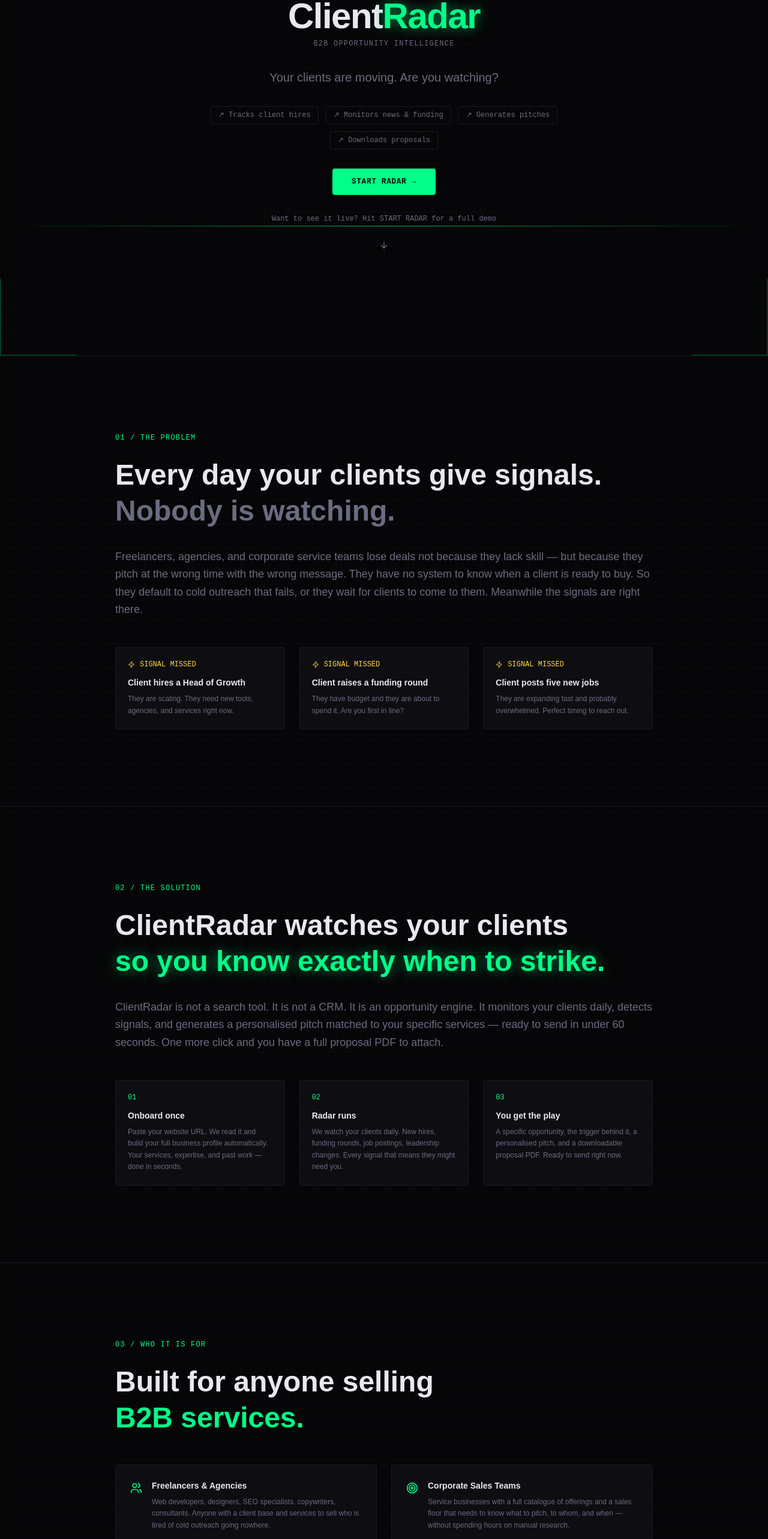
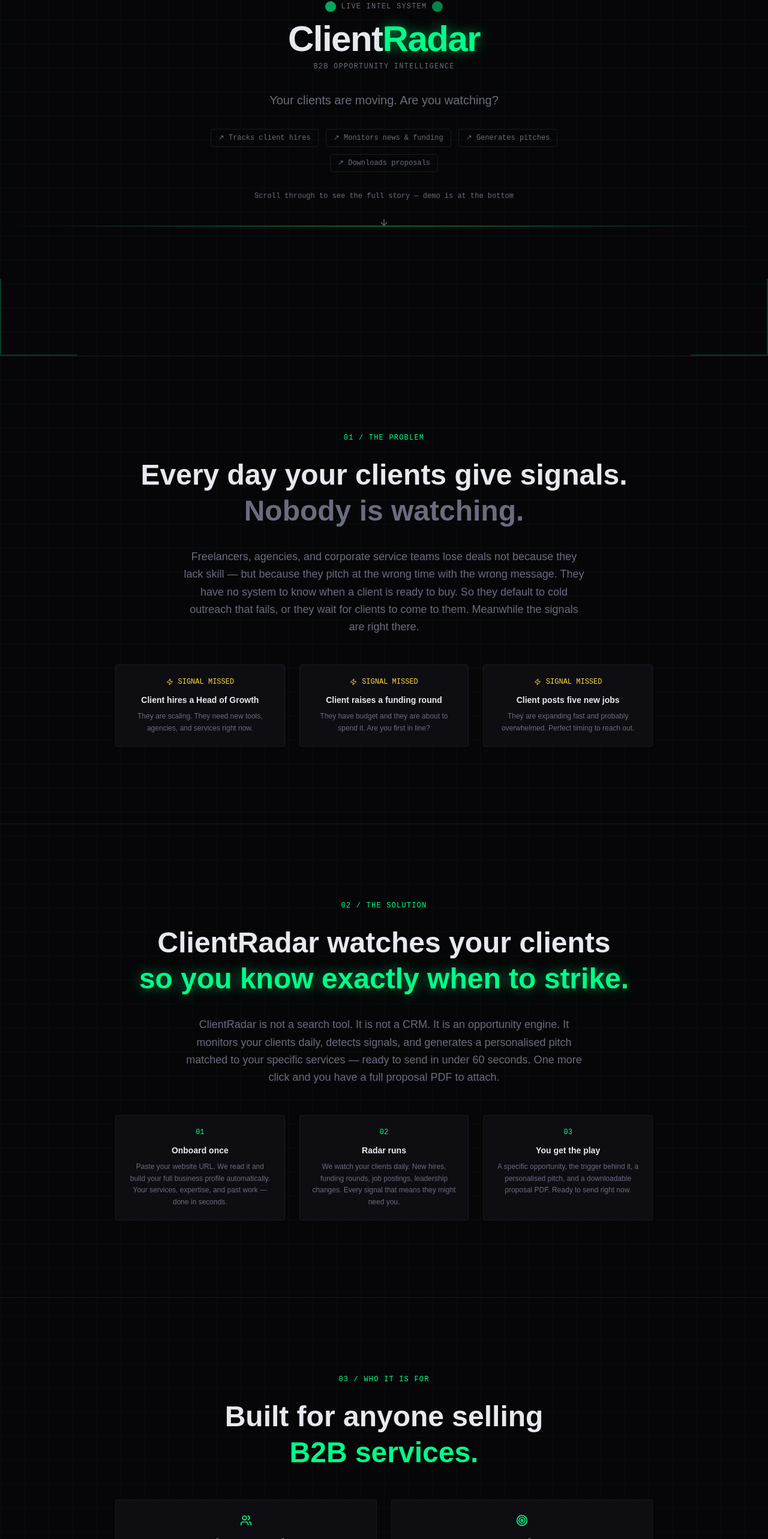
Before and after one commit to MahnoorAhmed-Dev/Client-Radar, a Next.js app: page / in a window 1280 px wide. Shown: the part 207-2773 px from the top of the page at 60% size. Built offline with nearby package versions, Linux system fonts and the light colour scheme.

Commit message:
feat: move demo CTA to bottom for smooth pitch flow

```diff
--- a/app/page.tsx
+++ b/app/page.tsx
@@ -86,25 +86,8 @@ export default function Home() {
             ))}
           </div>
 
-          <div className="flex gap-4 justify-center flex-wrap">
-            <button
-              onClick={() => router.push('/onboarding')}
-              className="btn-primary px-8 py-3 rounded text-sm"
-            >
-              START RADAR →
-            </button>
-            {businessId && (
-              <button
-                onClick={() => router.push(`/dashboard?b=${businessId}`)}
-                className="px-8 py-3 rounded text-sm font-mono border border-radar-border text-radar-dim hover:border-radar-accent hover:text-radar-accent transition-all"
-              >
-                OPEN DASHBOARD
-              </button>
-            )}
-          </div>
-
           <p className="font-mono text-radar-dim text-xs">
-            Want to see it live? Hit START RADAR for a full demo
+            Scroll through to see the full story — demo is at the bottom
           </p>
 
           <div className="flex items-center justify-center mt-2">
@@ -115,7 +98,7 @@ export default function Home() {
 
       {/* PROBLEM */}
       <section className="py-32 px-6 border-t border-radar-border">
-        <div className="max-w-4xl mx-auto">
+        <div className="max-w-4xl mx-auto text-center">
           <div className="font-mono text-radar-accent text-xs tracking-widest uppercase mb-6">
             01 / THE PROBLEM
           </div>
@@ -124,7 +107,7 @@ export default function Home() {
             <br />
             <span className="text-radar-dim">Nobody is watching.</span>
           </h2>
-          <p className="font-display text-radar-dim text-lg leading-relaxed mb-12">
+          <p className="font-display text-radar-dim text-lg leading-relaxed mb-12 max-w-2xl mx-auto">
             Freelancers, agencies, and corporate service teams lose deals not because they lack
             skill — but because they pitch at the wrong time with the wrong message. They have no
             system to know when a client is ready to buy. So they default to cold outreach that
@@ -147,9 +130,9 @@ export default function Home() {
             ].map((item) => (
               <div
                 key={item.trigger}
-                className="p-5 rounded border border-radar-border bg-radar-surface"
+                className="p-5 rounded border border-radar-border bg-radar-surface text-center"
               >
-                <div className="flex items-center gap-2 mb-3">
+                <div className="flex items-center justify-center gap-2 mb-3">
                   <Zap size={12} className="text-radar-yellow" />
                   <span className="font-mono text-xs text-radar-yellow">SIGNAL MISSED</span>
                 </div>
@@ -167,7 +150,7 @@ export default function Home() {
 
       {/* SOLUTION */}
       <section className="py-32 px-6 border-t border-radar-border">
-        <div className="max-w-4xl mx-auto">
+        <div className="max-w-4xl mx-auto text-center">
           <div className="font-mono text-radar-accent text-xs tracking-widest uppercase mb-6">
             02 / THE SOLUTION
           </div>
@@ -178,7 +161,7 @@ export default function Home() {
               so you know exactly when to strike.
             </span>
           </h2>
-          <p className="font-display text-radar-dim text-lg leading-relaxed mb-12">
+          <p className="font-display text-radar-dim text-lg leading-relaxed mb-12 max-w-2xl mx-auto">
             ClientRadar is not a search tool. It is not a CRM. It is an opportunity engine. It
             monitors your clients daily, detects signals, and generates a personalised pitch matched
             to your specific services — ready to send in under 60 seconds. One more click and you
@@ -204,7 +187,7 @@ export default function Home() {
             ].map((item) => (
               <div
                 key={item.step}
-                className="p-5 rounded border border-radar-border bg-radar-surface"
+                className="p-5 rounded border border-radar-border bg-radar-surface text-center"
               >
                 <div className="font-mono text-radar-accent text-xs mb-3">{item.step}</div>
                 <div className="font-display font-bold text-radar-text text-sm mb-2">
@@ -221,7 +204,7 @@ export default function Home() {
 
       {/* WHO IT'S FOR */}
       <section className="py-32 px-6 border-t border-radar-border">
-        <div className="max-w-4xl mx-auto">
+        <div className="max-w-4xl mx-auto text-center">
           <div className="font-mono text-radar-accent text-xs tracking-widest uppercase mb-6">
             03 / WHO IT IS FOR
           </div>
@@ -245,9 +228,9 @@ export default function Home() {
             ].map((item) => (
               <div
                 key={item.title}
-                className="p-6 rounded border border-radar-border bg-radar-surface flex gap-4"
+                className="p-6 rounded border border-radar-border bg-radar-surface flex flex-col items-center text-center gap-4"
               >
-                <item.icon size={20} className="text-radar-accent shrink-0 mt-1" />
+                <item.icon size={20} className="text-radar-accent" />
                 <div>
                   <div className="font-display font-bold text-radar-text text-sm mb-2">
                     {item.title}
@@ -264,7 +247,7 @@ export default function Home() {
 
       {/* MARKET */}
       <section className="py-32 px-6 border-t border-radar-border">
-        <div className="max-w-4xl mx-auto">
+        <div className="max-w-4xl mx-auto text-center">
           <div className="font-mono text-radar-accent text-xs tracking-widest uppercase mb-6">
             04 / THE MARKET
           </div>
@@ -305,7 +288,7 @@ export default function Home() {
               </div>
             ))}
           </div>
-          <p className="font-display text-radar-dim text-lg leading-relaxed mt-10">
+          <p className="font-display text-radar-dim text-lg leading-relaxed mt-10 max-w-2xl mx-auto">
             This specific product — personalised, automated opportunity intelligence for service
             sellers — does not exist at this price point or level of automation anywhere in the
             region. We are creating a new category.
@@ -315,7 +298,7 @@ export default function Home() {
 
       {/* TRACTION */}
       <section className="py-32 px-6 border-t border-radar-border">
-        <div className="max-w-4xl mx-auto">
+        <div className="max-w-4xl mx-auto text-center">
           <div className="font-mono text-radar-accent text-xs tracking-widest uppercase mb-6">
             05 / TRACTION
           </div>
@@ -335,9 +318,9 @@ export default function Home() {
             ].map((item) => (
               <div
                 key={item}
-                className="flex items-start gap-3 p-4 rounded border border-radar-border bg-radar-surface"
+                className="flex items-center justify-center gap-3 p-4 rounded border border-radar-border bg-radar-surface text-center"
               >
-                <CheckCircle size={14} className="text-radar-accent shrink-0 mt-0.5" />
+                <CheckCircle size={14} className="text-radar-accent shrink-0" />
                 <span className="font-display text-radar-text text-sm">{item}</span>
               </div>
             ))}
@@ -347,7 +330,7 @@ export default function Home() {
 
       {/* REVENUE */}
       <section className="py-32 px-6 border-t border-radar-border">
-        <div className="max-w-4xl mx-auto">
+        <div className="max-w-4xl mx-auto text-center">
           <div className="font-mono text-radar-accent text-xs tracking-widest uppercase mb-6">
             06 / REVENUE MODEL
           </div>
@@ -379,7 +362,7 @@ export default function Home() {
             ].map((tier) => (
               <div
                 key={tier.tier}
-                className="p-6 rounded border border-radar-border bg-radar-surface"
+                className="p-6 rounded border border-radar-border bg-radar-surface text-center"
               >
                 <div className="font-mono text-radar-accent text-xs mb-1">{tier.tier}</div>
                 <div className="font-display text-3xl font-black text-radar-text mb-1">
@@ -388,7 +371,7 @@ export default function Home() {
                 <div className="font-mono text-radar-dim text-xs mb-4">{tier.who}</div>
                 <div className="space-y-2">
                   {tier.features.map((f) => (
-                    <div key={f} className="flex items-center gap-2">
+                    <div key={f} className="flex items-center justify-center gap-2">
                       <div className="w-1 h-1 rounded-full bg-radar-accent" />
                       <span className="font-display text-radar-dim text-xs">{f}</span>
                     </div>
@@ -402,7 +385,7 @@ export default function Home() {
 
       {/* ROADMAP */}
       <section className="py-32 px-6 border-t border-radar-border">
-        <div className="max-w-4xl mx-auto">
+        <div className="max-w-4xl mx-auto text-center">
           <div className="font-mono text-radar-accent text-xs tracking-widest uppercase mb-6">
             07 / WHERE WE ARE GOING
           </div>
@@ -434,9 +417,9 @@ export default function Home() {
             ].map((item) => (
               <div
                 key={item.title}
-                className="p-5 rounded border border-radar-border bg-radar-surface flex gap-4"
+                className="p-5 rounded border border-radar-border bg-radar-surface flex flex-col items-center text-center gap-3"
               >
-                <item.icon size={16} className="text-radar-accent shrink-0 mt-1" />
+                <item.icon size={16} className="text-radar-accent" />
                 <div>
                   <div className="font-display font-bold text-radar-text text-sm mb-1">
                     {item.title}
@@ -451,7 +434,7 @@ export default function Home() {
         </div>
       </section>
 
-      {/* CTA */}
+      {/* CTA / DEMO */}
       <section className="py-32 px-6 border-t border-radar-border">
         <div className="max-w-3xl mx-auto text-center space-y-8">
           <div className="flex items-center justify-center gap-3">
@@ -473,6 +456,14 @@ export default function Home() {
             get your first opportunity before you finish your coffee.
           </p>
 
+          <p className="font-mono text-radar-dim text-xs">
+            clientradar.app · Built in 24 hours · Spectrum 26 · DHA Suffa University
+          </p>
+
+          <div className="pt-8 border-t border-radar-border space-y-4">
+            <p className="font-mono text-radar-accent text-xs tracking-widest uppercase animate-pulse">
+              ↓ Live demo starts here
+            </p>
             <div className="flex gap-4 justify-center flex-wrap">
               <button
                 onClick={() => router.push('/onboarding')}
@@ -489,10 +480,7 @@ export default function Home() {
                 </button>
               )}
             </div>
-
-          <p className="font-mono text-radar-dim text-xs">
-            clientradar.app · Built in 24 hours · Spectrum 26 · DHA Suffa University
-          </p>
+          </div>
         </div>
       </section>
 
```
Lines whose indentation alone changed are shown as unchanged.
